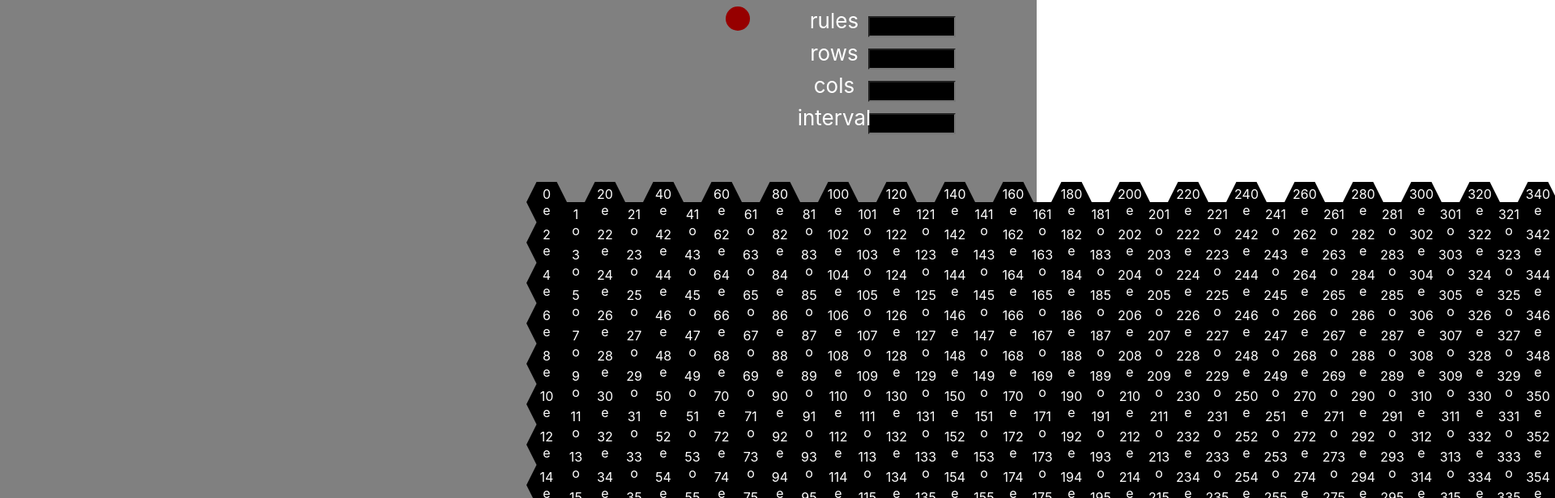
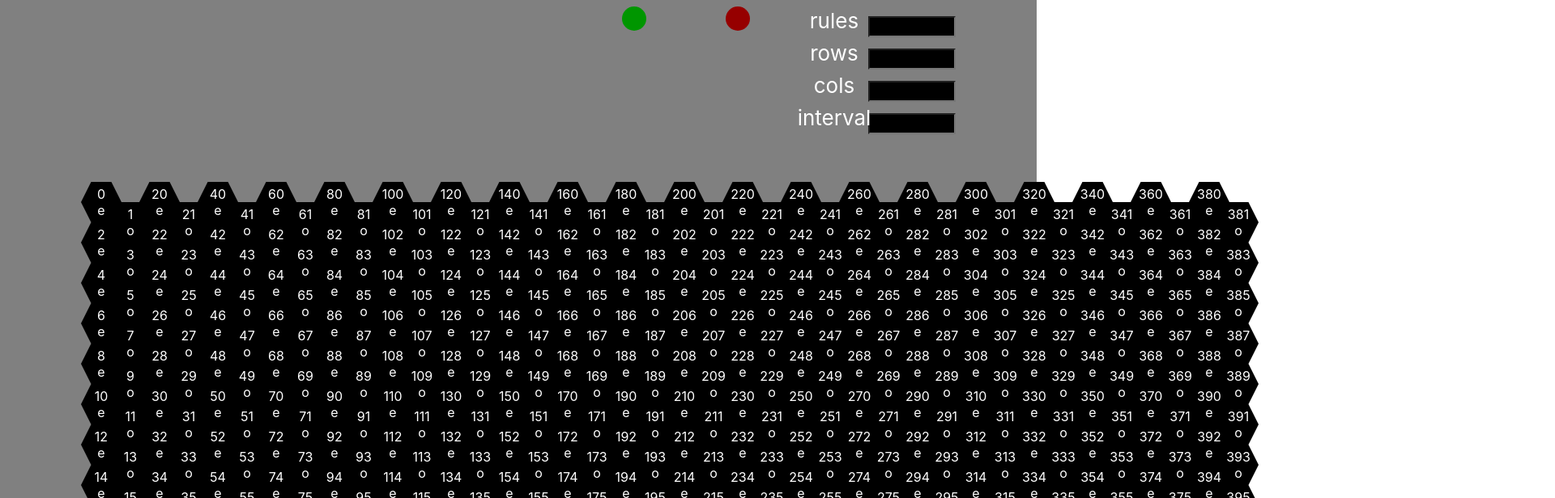
Before and after one commit to ericcarmi/hexagonal-cellular-automata, a React (Create React App) app: page / in a window 1280 px wide. Shown: the top 616 px of the page at 81% size, 1920 px wide, since content can reach past the window. Built offline with nearby package versions, Linux system fonts and the light colour scheme.

Commit message:
got a simple iteration loop going

```diff
--- a/src/Hexagon.tsx
+++ b/src/Hexagon.tsx
@@ -19,15 +19,28 @@ export const Hexagons = ({isMouseDown, numrows}:IHexagons) => {
 
   const [backgroundColor, setBackgroundColor] = useState<string[]>(Array(numhex).fill('black'));
   const [isActive, setActive] = useState<boolean[]>(Array(numhex).fill(false));
-  const [activeCells, setActiveCells] = useState([]);
+  const [activeCells, setActiveCells] = useState<number[]>([]);
+  const [shouldIterate, setShouldIterate] = useState(false);
 
   const updateColor = (id:number, newcolor:string) => {
     const r = backgroundColor;
     r[id] = newcolor;
-    setBackgroundColor({...r}); // need to use ({...r})
+    setBackgroundColor({...r});
     const q = isActive;
-    q[id] = newcolor == 'white' ? true : false;
+    q[id] = r[id] === 'white' ? true : false;
     setActive({...q});
+
+
+    if(q[id] && !activeCells.includes(id)) { // if q is true, add this cell to the list
+      // console.log('add');
+      setActiveCells(old => [...old, id]);
+    }
+    else if(!q[id] && activeCells.includes(id)) {
+      // console.log('remove');
+      setActiveCells(old => [...old.filter(i => i !== id)]);
+    }
+
+    // console.log(newcolor, id, activeCells);
 
   }
 
@@ -36,6 +49,7 @@ export const Hexagons = ({isMouseDown, numrows}:IHexagons) => {
     setBackgroundColor({...r});
     const q = Array(numhex).fill(false);
     setActive({...q});
+    setActiveCells([]);
   }
 
 
@@ -66,6 +80,7 @@ export const Hexagons = ({isMouseDown, numrows}:IHexagons) => {
     const id = col*numcols + row // the unique id/key
     const shifts = [2,-2]
 
+    // numbers will need to be updated later relative to numrows/numcols
     if( row % 2 === 0 ) { // even
       // u-r : -1
       // u-l : -21
@@ -82,10 +97,12 @@ export const Hexagons = ({isMouseDown, numrows}:IHexagons) => {
     }
 
     const neighborsToCheck = shifts.map((i) => i + id)
-    console.log(neighborsToCheck);
-    neighborsToCheck.map((i) => {
+    // console.log(neighborsToCheck);
+    activeCells.map((i) => {
+      console.log(i);
       if(i >= 0) {
-        console.log(isActive[i]);
+        // console.log(isActive[i]);
+        // go through all activeCells, check shifts in neighborsToCheck
 
       }
     })
@@ -93,12 +110,67 @@ export const Hexagons = ({isMouseDown, numrows}:IHexagons) => {
 
   }
 
+  // or you don't need to pass row,col? just figure it out by the number in activeCell? just even or odd
   useEffect(() => {
+    if(shouldIterate){
     const interval = setInterval(() => {
-      // checkNeighbors;
-    },100);
+
+      const nextActiveCells: Array<number> = [];
+      const nextDeadCells: Array<number> = [];
+      activeCells.map((i) => {
+        const shifts = [-2] // format: up, ur, dr, dn, dl, dr, needs to communicate properly with format of rule
+        // is this fixed with recognizing it as a symmetry? many formats are possible
+        // can format be learned with a different program? some use of logic and statistics (if data can be got)
+        if( i % 2 === 0 ) { // even
+          // u-r : -1
+          // u-l : -21
+          // d-l : -19
+          // d-r : +1
+          shifts.push(-1, 1, 2, -19, -21);
+        }
+        else { // odd
+          // u-r : +19
+          // u-l : -1
+          // d-l : +1
+          // d-r : +21
+          shifts.push(19, 21, 2, 1, -1);
+        }
+        // check if shifts are positive and smaller than max
+
+        let stayAlive = 0;
+
+        shifts.map((s) => {
+          const a = s + i;
+          if(a > 0 && a < numrows*numcols && isActive[a]){
+            stayAlive += 1;
+          }
+
+        })
+        console.log(stayAlive);
+        // apply the rule
+        if(stayAlive !== 3) { // vary this based on index for different boundary conditions, maybe boundaries could stay alive with less (reflective?)
+          // updateColor(i, 'black');
+            nextDeadCells.push(i);
+        }
+        else {
+          // updateColor(i, 'white');
+            nextActiveCells.push(i);
+        }
+        // console.log(i,shifts);
+
+      })
+      nextActiveCells.map((i) => {
+          updateColor(i,'white');
+      })
+      nextDeadCells.map((i) => {
+          updateColor(i,'black');
+      })
+
+
+    },1000);
     return () => clearInterval(interval);
-  },[])
+    }
+  },[activeCells, isActive, shouldIterate])
 
 
   return(
@@ -108,7 +180,7 @@ export const Hexagons = ({isMouseDown, numrows}:IHexagons) => {
           <Hexagon key={i*numcols+j}
             isactive={isActive[i*numcols+j]}
             background={backgroundColor[i*numcols+j]}
-            style={{left:650+i*72 + 36 * (j%2), top:200 + 25*(j+1)}}
+            style={{left:100+i*72 + 36 * (j%2), top:200 + 25*(j+1)}}
             onMouseDown={(e) => {
                   if(e.shiftKey){
                       updateColor(i*numcols+j, 'black');
@@ -116,7 +188,6 @@ export const Hexagons = ({isMouseDown, numrows}:IHexagons) => {
                     else {
                       updateColor(i*numcols+j, 'white');
                     }
-              checkNeighbors(j,i)
                   } }
             onMouseEnter={(e) => {
                   if(isMouseDown){
@@ -136,6 +207,7 @@ export const Hexagons = ({isMouseDown, numrows}:IHexagons) => {
 
       ))}
       <ResetButton onClick={resetAll}/>
+      <StartButton onClick={() => setShouldIterate(!shouldIterate)}/>
       </Grid>
   );
 }
@@ -201,3 +273,22 @@ const ResetButton = styled.div`
 
 
 `
+const StartButton = styled.div`
+  width: 30px;
+  height: 30px;
+  border-radius: 15px;
+  background: rgb(0,150,0);
+  transition: background 0.1s;
+  position: absolute;
+  left: 60%;
+  top: 1%;
+  cursor: pointer;
+  &:hover{
+    background: rgb(0,225,0);
+  }
+  &:active{
+    background: rgb(0,255,0);
+  }
+
+
+`
```
